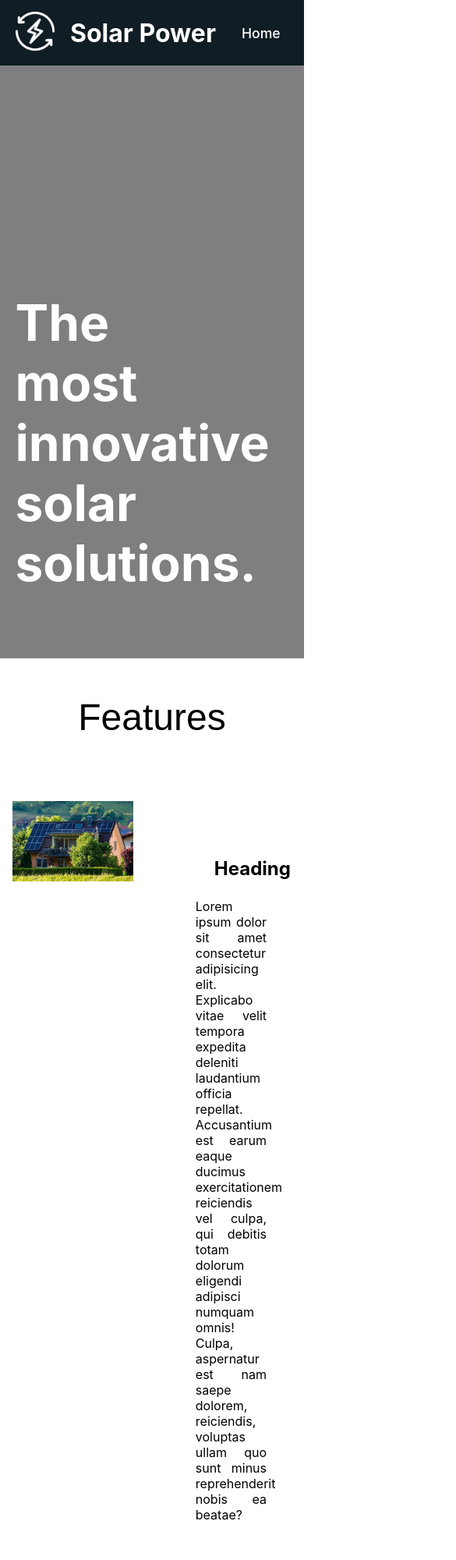
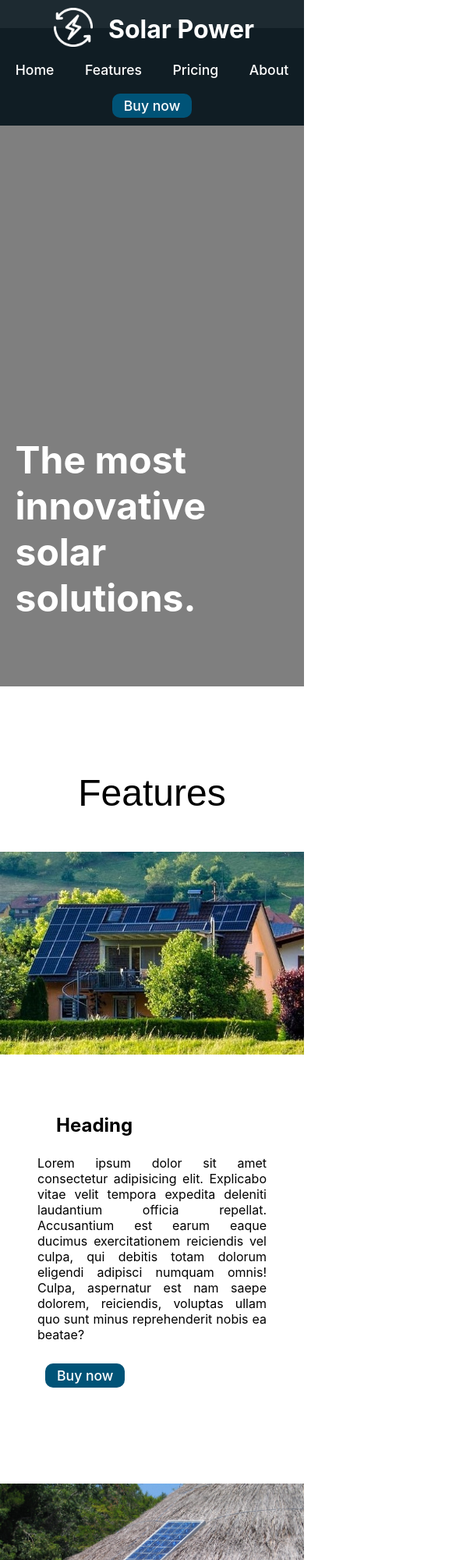
Before and after one commit to rafbo26/Product-Landing-Page-FCC-Project, a plain HTML site: page index.html in a window 390 px wide. Shown: the top 2000 px of the page at 78% size, 585 px wide, since content can reach past the window. Drawn offline with Linux system fonts and the light colour scheme.

Commit message:
media query added

```diff
--- a/index.html
+++ b/index.html
@@ -39,12 +39,14 @@
                 <div class="text">
                     <h2 class="section-title">Heading</h2>
                     <p>Lorem ipsum dolor sit amet consectetur adipisicing elit. Explicabo vitae velit tempora expedita deleniti laudantium officia repellat. Accusantium est earum eaque ducimus exercitationem reiciendis vel culpa, qui debitis totam dolorum eligendi adipisci numquam omnis! Culpa, aspernatur est nam saepe dolorem, reiciendis, voluptas ullam quo sunt minus reprehenderit nobis ea beatae?</p>
+                    <a id="buy-now" class="nav-link" href="#">Buy now</a>
                 </div>
             </section>
             <section class="grey-back">
                 <div class="text">
                     <h2 class="section-title">Heading</h2>
                     <p>Lorem ipsum dolor sit amet consectetur adipisicing elit. Ipsa, aliquid. Odio quidem sapiente culpa magnam harum voluptatibus architecto perspiciatis, explicabo numquam maxime laborum cum nulla mollitia cupiditate exercitationem magni assumenda illo saepe dolorem libero omnis sequi nesciunt sit. Laudantium necessitatibus suscipit quos eius?</p>
+                    <a id="buy-now" class="nav-link" href="#">Buy now</a>
                 </div>
                 <div class="section-img-container">
                     <img class="section-img" src="./img/screen_2x.jpg" alt="">
@@ -56,7 +58,9 @@
                 </div>
                 <div class="text">
                     <h2 class="section-title">Heading</h2>
-                    <p>Lorem ipsum dolor sit amet consectetur adipisicing elit. A, sapiente, repellat omnis commodi, sed velit dolorem quod fugiat dignissimos deserunt necessitatibus voluptatem quam? Tempora, expedita iure rem incidunt consectetur alias quidem, eveniet sed voluptas voluptatem maiores dolorum at provident, exercitationem accusantium aperiam illum? Necessitatibus commodi repellendus maxime minus, quos mollitia nihil. Quibusdam non nemo tenetur facilis?</p>
+                    <p>Lorem ipsum dolor sit amet consectetur adipisicing elit. A, sapiente, repellat omnis commodi, sed velit dolorem quod fugiat dignissimos deserunt necessitatibus voluptatem quam? Tempora, expedita iure rem incidunt consectetur alias quidem, eveniet sed voluptas voluptatem maiores dolorum at provident, exercitationem accusantium aperiam illum? Necessitatibus commodi repellendus maxime minus, quos mollitia nihil. Quibusdam non nemo tenetur facilis?
+                    </p>
+                    <a id="buy-now" class="nav-link" href="#">Buy now</a>
                 </div>
             </section>
         </article>
@@ -99,6 +103,8 @@
             </section>
         </article>
         <article>
+            <section id="video-section">
+
                 <h1 id="about" class="article-title">About</h1>
                 <div id="video"></div>
                 <h2>Subscribe to our newsletter to receive the latest information</h2>
@@ -106,6 +112,7 @@
                     <input id="email" type="email" placeholder="Enter your email" required>
                     <input id="submit" type="submit" value="Submit">
                 </form>
+            </section>
         </article>
     </main>
     <footer id="footer">
--- a/style.css
+++ b/style.css
@@ -37,6 +37,7 @@ body {
 
         #title {
             margin-left: 20px;
+            align-self: center;
         }
 
     #nav-bar {
@@ -109,7 +110,8 @@ body {
             text-align: center;
             font-weight: 500;
             font-family: sans-serif;
-            margin: 1em 2em 0 2em;
+            margin: -1em 2em 0 2em;
+            padding-top: 2em;
         }
 
         section {
@@ -118,7 +120,7 @@ body {
             grid-column-gap: 4%;
             justify-content: space-between;
             align-items: top;
-            padding: 5em 0 5em 0;
+            padding: 2.5em 0 5em 0;
 
         }
 
@@ -132,6 +134,10 @@ body {
                 text-align: justify;
                 padding: 3em;
 
+            }
+
+            .text p {
+                margin-bottom: 2em;
             }
 
             .section-img-container {
@@ -180,12 +186,16 @@ body {
                     border-radius: 10px;
                     background:  rgb(27, 92, 136);
                 }
-
+        #video-section {
+            display: flex;
+            flex-direction: column;
+        }
         #video {
-            width: 600px;
-            height: 400px;
+            width: 60vh;
+            height: 40vh;
             border: 1px solid black;
-            margin: 4em auto;
+            margin: 2em 1em 4em 1em;
+            align-self: center;
         }
 
         #sub-form {
@@ -220,3 +230,64 @@ body {
 .grey-back {
     background: rgb(241, 241, 241);
 }
+
+@media (max-width: 800px) {
+    #header {
+        grid-template-columns: 50% 50%;
+        position: initial;
+    }
+    #company-info-container {
+        grid-column: 1/3;
+        justify-self: center;
+        padding: 10px 15px 5px 20px;
+    }
+    #main-img-container {
+        position: relative;
+        top: -125px;
+    }
+    #nav-bar {
+        grid-column: 1/3;
+        width: 100%;
+        justify-content: space-around;
+        flex-wrap: wrap;
+    }
+
+    #buy-now {
+        padding: 5px 15px 5px 15px;
+        border-radius: 10px;
+        background: #005377;
+    }
+    section {
+        display: flex;
+        flex-direction: column;
+        padding: 0;
+        justify-content: center;
+        align-items: center;
+        margin-bottom: 5em;
+    }
+
+    .section-img-container {
+        padding: 0;
+        width: 100%;
+    }
+
+    .grey-back {
+        flex-direction: column-reverse;
+    }
+
+    #caption {
+        font-size: 3em;
+    }
+
+    article {
+        margin: 2em 0 2em 0;
+    }
+
+    .article-title {
+        font-size: 3em;
+        text-align: center;
+        font-weight: 500;
+        font-family: sans-serif;
+        margin: -3em 2em 1em 2em;
+    }
+}
```
Lines whose indentation alone changed are shown as unchanged.
